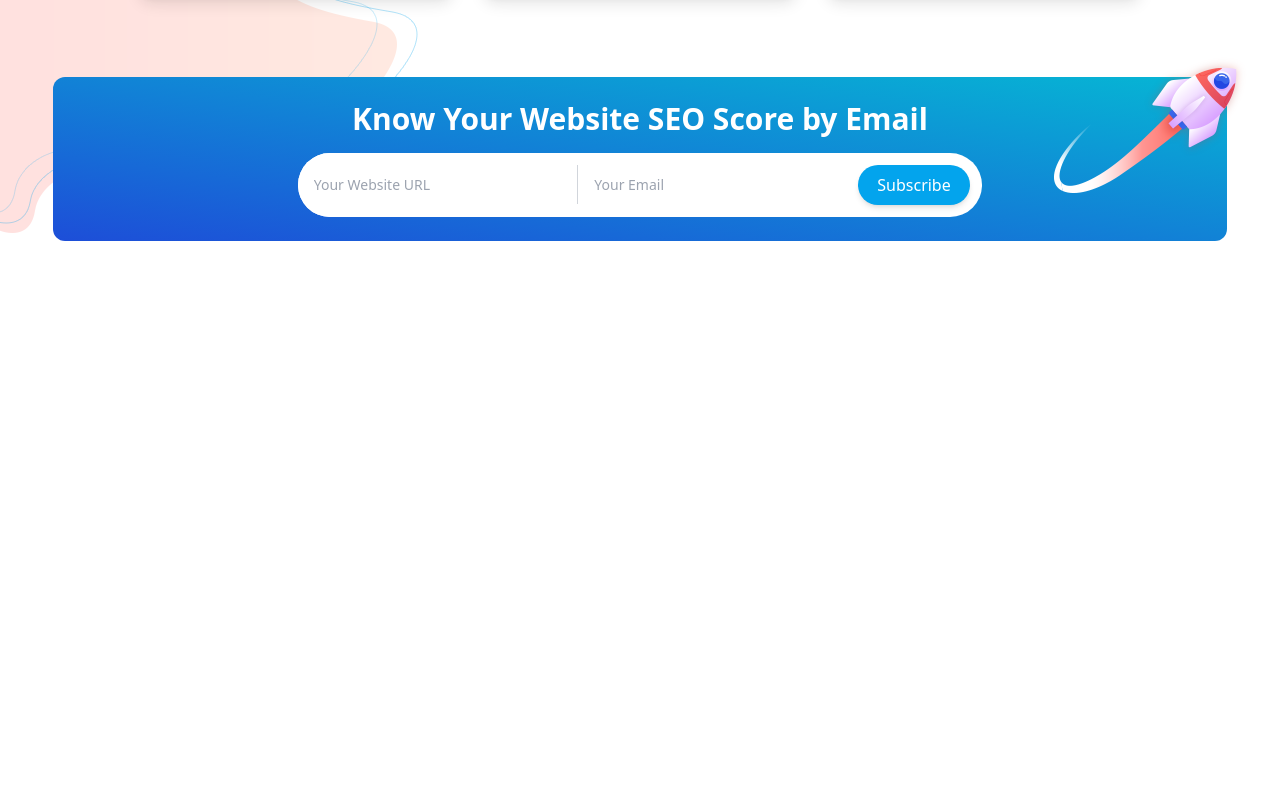
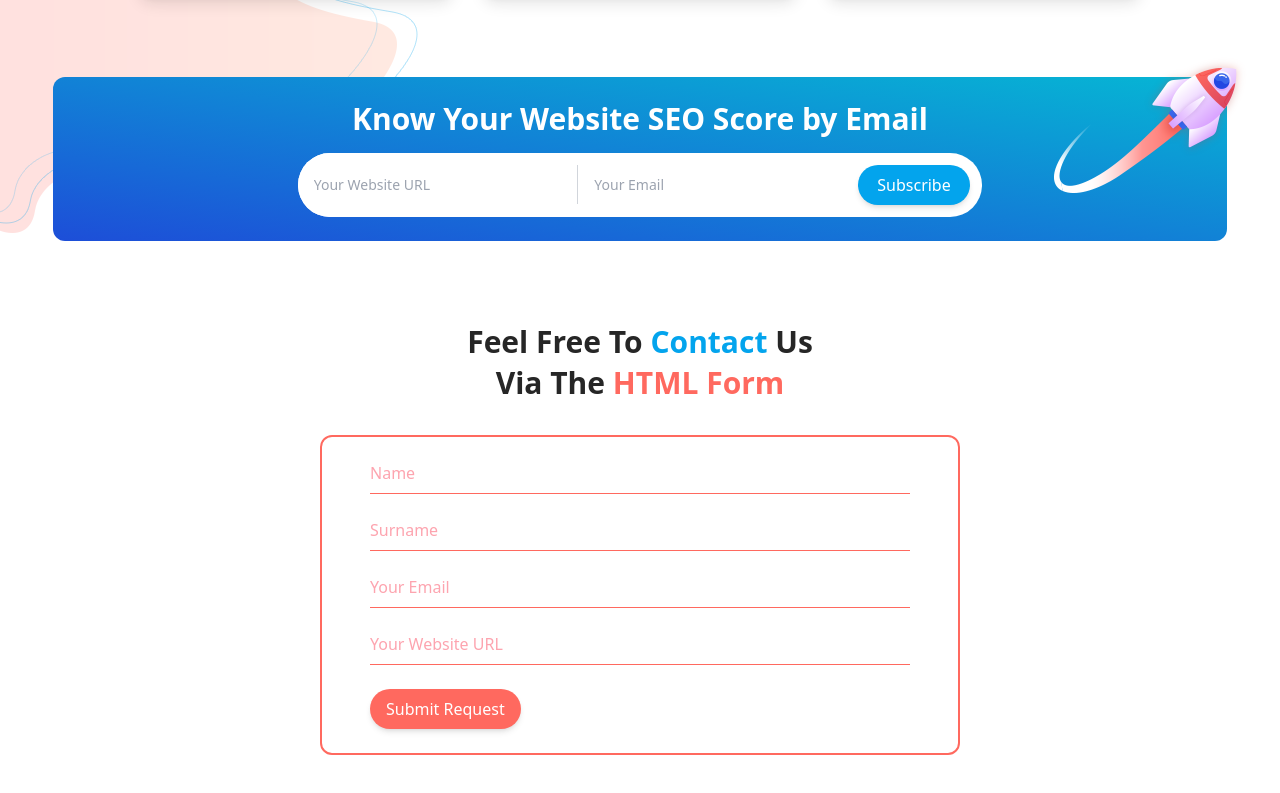
Before and after one commit to itsDonya/Onix-digital, a website: page index.html in a window 1280 px wide. Shown: the part 3116-3909 px from the top of the page. Before the commit the page ends 3357 px from the top, so only its background shows below. Drawn offline with Linux system fonts and the light colour scheme.

Commit message:
Contact section created

```diff
--- a/index.html
+++ b/index.html
@@ -8,7 +8,7 @@
     <title>Onix Digital</title>
   </head>
   <body
-    class="w-full max-w-[1440px] mx-auto selection:text-white selection:bg-primary selection:bg-opacity-60"
+    class="max-w-[1440px] mx-auto selection:text-white selection:bg-primary selection:bg-opacity-60"
   >
     <header
       class="relative 2xl:w-full h-24 px-4 sm:px-8 bg-white shadow-md flex justify-between items-center"
@@ -234,7 +234,7 @@
         <p class="low-opacity">our plans</p>
 
         <section
-          class="my-8 relative before:content-plansLeftVector before:absolute before:left-0 before:-z-10 flex flex-col md:flex-row px-4 items-center justify-center gap-6"
+          class="my-8 relative before:content-plansLeftVector before:absolute before:max-w-11/12 before:left-0 before:-z-10 flex flex-col md:flex-row px-4 items-center justify-center gap-6"
         >
           <!-- Starter plan -->
           <div class="plan">
@@ -279,7 +279,7 @@
       </article>
 
       <!-- Subscribe -->
-      <article class="mt-20">
+      <section class="mt-20">
         <form
           class="relative w-11/12 min-h-44 py-6 mx-auto bg-gradient-to-tr from-blue-700 to-cyan-500 after:hidden after:md:block rounded-xl flex flex-col gap-4 justify-around items-center after:content-subscribeVector after:absolute after:-right-5 after:-top-5"
         >
@@ -302,10 +302,37 @@
               id=""
               placeholder="Your Email"
             />
-            <button class="w-8/12 lg:w-4/12 xl:w-2/12 button-type1 lg:mr-3">subscribe</button>
+            <button class="w-8/12 lg:w-4/12 xl:w-2/12 button-type1 lg:mr-3">
+              subscribe
+            </button>
           </div>
         </form>
-      </article>
+      </section>
+
+      <!-- Contact -->
+      <section class="my-20">
+        <h2 class="article-heading">
+          Feel Free To <span class="text-secondary">Contact</span> Us Via The
+          <span class="text-primary">HTML Form</span>
+        </h2>
+        <form
+          class="w-11/12 lg:w-1/2 h-80 my-8 mx-auto border-2 border-primary rounded-xl flex flex-col justify-evenly items-start px-12"
+        >
+          <input type="text" class="contact-form-input" placeholder="Name" />
+          <input type="text" class="contact-form-input" placeholder="Surname" />
+          <input
+            type="email"
+            class="contact-form-input"
+            placeholder="Your Email"
+          />
+          <input
+            type="url"
+            class="contact-form-input"
+            placeholder="Your Website URL"
+          />
+          <button class="button-type2">submit request</button>
+        </form>
+      </section>
     </main>
     <script src="./js/script.js"></script>
   </body>
--- a/input.css
+++ b/input.css
@@ -101,6 +101,11 @@
   .plan-properties {
     @apply flex flex-col items-center gap-3 text-neutral-500 text-sm;
   }
+
+  /* Contact */
+  .contact-form-input {
+    @apply w-full pb-2 bg-inherit text-rose-600 placeholder:text-rose-300 border-b border-b-primary focus:outline-none !important;
+  }
 }
 
 @layer utilities {
```
Also changed, not shown: css/style.css.
